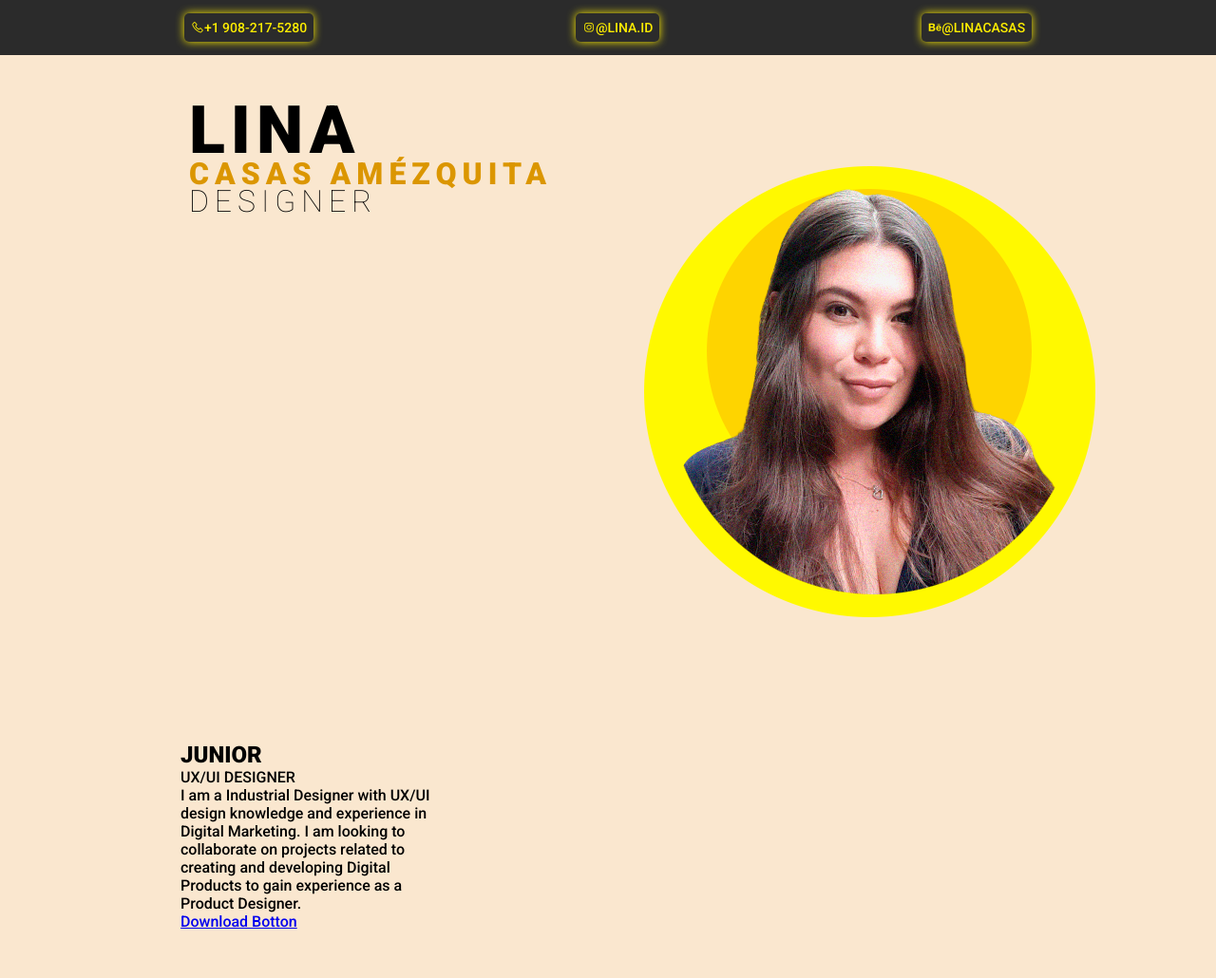
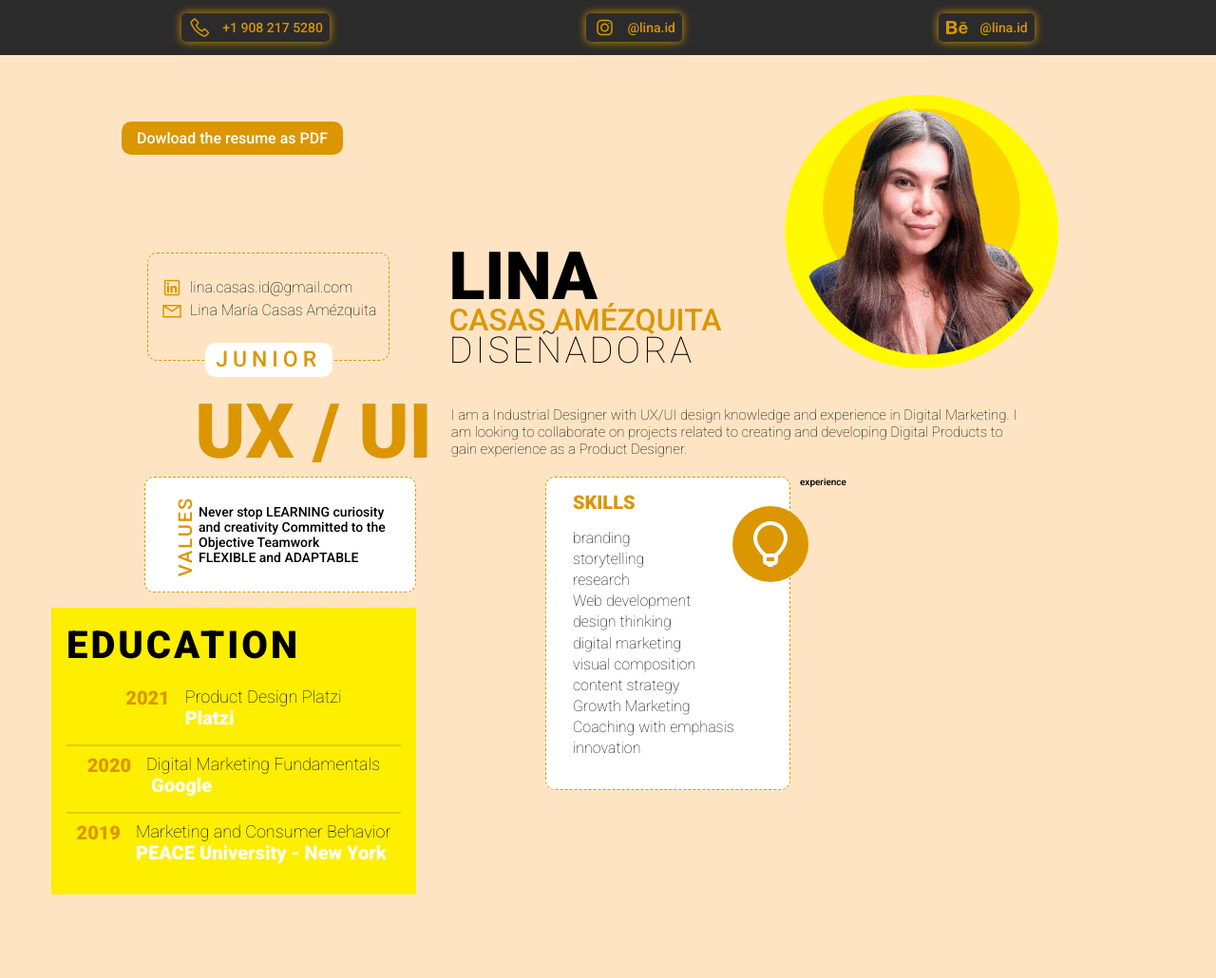
Before and after one commit to LinaCasas/LinaCasas, a plain HTML site: page Index.html in a window 1280 px wide. Shown: the whole page at 95% size. After the commit the page ends 982 px from the top, so only its background shows below. Drawn offline with nearby package versions, Linux system fonts and the light colour scheme.

Commit message:
add content to index and create styles

```diff
--- a/Index.html
+++ b/Index.html
@@ -1,62 +1,132 @@
 <!DOCTYPE html>
-<html lang="LinaCasas">
+<html lang="en">
 <head>
   <meta charset="UTF-8">
   <meta http-equiv="X-UA-Compatible" content="IE=edge">
   <meta name="viewport" content="width=device-width, initial-scale=1.0">
-    <title>LinaCasas.Designer</title>
   <link rel="stylesheet" href="https://maxst.icons8.com/vue-static/landings/line-awesome/line-awesome/1.3.0/css/line-awesome.min.css">
-    <link rel="styleSheet" href="style.css">
+  <link rel="stylesheet" href="./style.css">
   <link rel="preconnect" href="https://fonts.googleapis.com">
   <link rel="preconnect" href="https://fonts.gstatic.com" crossorigin>
   <link href="https://fonts.googleapis.com/css2?family=Roboto:wght@100;500;900&display=swap" rel="stylesheet">
-
+  <title>Lina Resume</title>
 </head>
-
 <body>
   <div class="social-header">
     <a href="#">
       <i class="las la-phone"></i>
-          +1 908-217-5280
+      +1 908 217 5280
     </a>
     <a href="#">
-          <i class="lab la-instagram"> </i>
-          @LINA.ID
+      <i class="lab la-instagram"></i>
+      @lina.id
     </a>
     <a href="#">
       <i class="lab la-behance"></i>
-          @LINACASAS
+      @lina.id
     </a>
   </div>
   <main class="main">
+    <a href="./lina_casas-resume.pdf" class="csv-download" download>
+      Dowload the resume as PDF
+    </a>
     <div class="main__header">
-          <div class="main__header-social"></div>
+      <div class="main__header-social">
+        <div class="main__header-social-contact">
+          <p class="main__header-social-contact-item">
+            <i class="lab la-linkedin"></i>
+            lina.casas.id@gmail.com
+          </p>
+          <p class="main__header-social-contact-item">
+            <i class="las la-envelope"></i>
+            Lina María Casas Amézquita
+          </p>
+        </div>
+      </div>
       <div class="main__header-name">
         <h1 class="name">
           <span class="first-name">Lina</span>
           <span class="last-name">Casas Amézquita</span>
-              <span class="role">DESIGNER</span>
+          <span class="role">Diseñadora</span>
         </h1>
-        </div class= "profile_profileImg">
-        <img src="./Images/Profile.png" alt="Lina Casas">
       </div>
-
-
-<div class="container">
-  <div class="Profile"> <H2>JUNIOR</H2>
-    <div class="Profile"> UX/UI DESIGNER
-    <div class="profile_container">
-      <div class="main__description"></div>
-        <p class="description _profile">
-          I am a Industrial  Designer with UX/UI design knowledge and experience in Digital Marketing. I am looking to collaborate on projects related to creating and developing  Digital Products to gain experience as a Product Designer.
-        </p>
-        <a href="./LINA CASAS UX DESIGNER.pdf" download="Resume.pdf"> Download Botton </a>
-      </main>
+      <div class="main__header-photo">
+        <div class="main__header-photo-container">
+          <img
+            src="./images/profile.png"
+            alt="Lina Casas profile image" />
         </div>
       </div>
     </div>
-
-
-
+    <div class="main__description"></div>
+  </main>
+  <section class="profile">
+    <div class="profile__title">
+      <h2>UX / UI</h2>
+    </div>
+    <div class="profile__description">
+      I am a Industrial  Designer with UX/UI design knowledge and experience in Digital Marketing. I am looking to collaborate on projects related to creating and developing  Digital Products to gain experience as a Product Designer.
+    </div>
+  </section>
+  <section class="content">
+    <div class="education">
+      <div class="values">
+        <p>Never stop LEARNING
+          curiosity and creativity
+          Committed to the Objective
+          Teamwork
+          FLEXIBLE and ADAPTABLE</p>
+      </div>
+      <div class="education-list">
+        <h3>Education</h3>
+        <div class="education-item">
+          <div class="date">2021</div>
+          <div class="item-description">
+            Product Design Platzi
+            <br>
+            <span>Platzi</span>
+          </div>
+        </div>
+        <hr class="item-divider">
+        <div class="education-item">
+          <div class="date">2020</div>
+          <div class="item-description">
+            Digital Marketing Fundamentals
+            <br>
+            <span> Google</span>
+          </div>
+        </div>
+        <hr class="item-divider">
+        <div class="education-item">
+          <div class="date">2019</div>
+          <div class="item-description">
+            Marketing and Consumer Behavior
+            <br>
+            <span> PEACE University - New York</span>
+          </div>
+        </div>
+      </div>
+    </div>
+    <div class="skills-tools">
+      <div class="skills">
+        <h3>Skills</h3>
+        <ul>
+          <li>branding</li>
+          <li>storytelling</li>
+          <li>research</li>
+          <li>Web development</li>
+          <li>design thinking</li>
+          <li>digital marketing</li>
+          <li>visual composition</li>
+          <li>content strategy</li>
+          <li>Growth Marketing</li>
+          <li>Coaching with emphasis</li>
+          <li>innovation</li>
+        </ul>
+        <i class="las la-lightbulb"></i>
+      </div>
+    </div>
+    <div class="experience">experience</div>
+  </section>
 </body>
 </html>
--- a/style.css
+++ b/style.css
@@ -1,50 +1,83 @@
-@import url('https://fonts.googleapis.com/css2?family=Bebas+Neue&display=swap');
-@import url('https://fonts.googleapis.com/css2?family=Bebas+Neue&family=Roboto:wght@100;500&display=swap');
+:root{
+  --color-primary: #DB9600;
+  --color-primary-dark: #ab8430;
+  --color-secondary: #FEEE00;
+  --color-third: #2b2b2b;
+  --text-color: #DB9600;
+  --bg-color: bisque;
+  --max-width: 1000px;
+}
 
-*{
-    padding: 0;
-    margin: 0;
-    box-sizing: border-box;
-}
-:root{
-    --color-primary: #FEEE00;
-    --color-secondary: #2b2b2b;
-    --text-color: #DB9600;
-}
 body, html {
   box-sizing: border-box;
   margin: 0;
   font-size: 10px;
   font-family: 'Roboto', sans-serif;
+  background-color: var(--bg-color);
+  padding-bottom: 2em;
 }
 
+/* SOCIAL HEADER */
 .social-header {
   display: flex;
   justify-content: space-around;
   padding: 1em 4em;
-    background-color: var(--color-secondary);
+  background-color: var(--color-third);
   color: var(--color-primary);
   font-size: 1.4rem;
 }
+
 .social-header > a {
   text-decoration: none;
   color: var(--color-primary);
-    padding: .5em;
+  padding: .2em .5em;
   display: flex;
   align-items: center;
   border-radius: 5px;
   box-shadow: 0 0 10px var(--color-primary);
 }
+
+.social-header > a > i {
+  font-size: 24px;
+  padding-right: .5em;
+}
+
+/*  MAIN  */
+
 .main {
-    background-color: rgb(250, 231, 207);
   font-size: 1.6rem;
+  position: relative;
+}
+
+.csv-download {
+  position: absolute;
+  top: 20%;
+  left: 10%;
+  text-decoration: none;
+  color: white;
+  padding: 0.5em 1em;
+  background-color: var(--color-primary);
+  border-radius: 10px;
+  transition: all .2s ease-in;
+}
+
+.csv-download:hover {
+  background-color: var(--color-primary-dark);
+
 }
 
 .main__header {
   display: flex;
   justify-content: space-around;
-    align-content: flex-end;
-    padding: 3em 4em;
+  padding: 0em 2em;
+  gap: 2em;
+  max-width: var(--max-width);
+  margin: auto;
+  align-items: center;
+}
+
+.main__header-name {
+  align-self: flex-end;
 }
 
 .main__header-name h1.name span {
@@ -56,25 +89,202 @@ body, html {
 
 .main__header-name h1.name span.first-name {
   font-size: 7rem;
-    letter-spacing: 6px;
 }
 .main__header-name h1.name span.last-name {
-    font-weight: 100, bold;
-    letter-spacing: 6px;
+  font-weight: 500;
   color: var(--text-color)
 }
 .main__header-name h1.name span.role {
-    font-weight: 70;
-    font-size: 0.5 em;
-    letter-spacing: 6px;
+  font-weight: 100;
+  font-size: 1.2em;
+  letter-spacing: 3px;
 }
-  .container{
-    max-width: 1000px;
-    width: 90%;
-    margin: 0 auto;
-    display: grid;
-    padding: 5rem;
-    grid-template-columns: 1fr 1fr 1fr;
-    gap: 4rem;
+
+.main__header-photo-container > img {
+  display: block;
+  width: auto;
+  max-height: 350px;
+}
+
+.main__header-social-contact {
+  padding: 1.5em 0.8em 2.5em;
+  border: 1px dashed var(--text-color);
+  position: relative;
+  border-radius: 10px;
+  transform: translateY(90px);
 
 }
+
+.main__header-social-contact::after {
+  content: "JUNIOR";
+  display: block;
+  background-color: white;
+  position: absolute;
+  bottom: -0.8em;
+  left: 50%;
+  transform: translateX(-50%);
+  padding: 0.2em 0.5em;
+  border-radius: 10px;
+  color: var(--text-color);
+  font-size: 2.3rem;
+  letter-spacing: 5px;
+}
+
+.main__header-social-contact-item {
+  font-weight: 100;
+  margin: 0;
+  display: flex;
+  align-items: center;
+}
+
+.main__header-social-contact-item > .las,
+.main__header-social-contact-item > .lab {
+  font-weight: 500;
+  font-size: 24px;
+  color: var(--text-color);
+  margin-right: .3em;
+}
+
+/* PROFILE SECTION */
+.profile {
+  margin: auto;
+  display: flex;
+  align-items: center;
+  justify-content: center;
+  max-width: var(--max-width);
+  gap: 2em;
+}
+
+.profile__title > h2 {
+  color: var(--text-color);
+  font-size: 8rem;
+  margin: 0;
+}
+
+.profile__description {
+  width: 60%;
+  font-size: 1.5rem;
+  font-weight: 100;
+}
+
+
+/* CONTENT */
+
+.content {
+  display: flex;
+  justify-content: center;
+  gap: 1em;
+}
+
+.content > div {
+  width: 30%;
+  display: flex;
+  flex-direction: column;
+}
+
+.education > .values,
+.skills-tools > .skills {
+  background: white;
+  position: relative;
+  padding: 1em 2em;
+  border: 1px dashed var(--color-primary);
+  border-radius: 10px;
+  width: 200px;
+  font-size: 1.4rem;
+  align-self: flex-end;
+}
+
+.education > .values {
+  padding-left: 4em;
+}
+
+.education > .values::before {
+  content: "VALUES";
+  color: var(--text-color);
+  position: absolute;
+  font-size: 2rem;
+  left: 0;
+  transform: rotate(-90deg);
+  top: 50px;
+  letter-spacing: 2px;
+}
+
+.skills-tools > .skills > h3 {
+  margin: 0;
+  text-transform: uppercase;
+  color: var(--text-color);
+  font-size: 2rem;
+}
+
+.skills-tools > .skills ul {
+  list-style: none;
+  padding: 0;
+  font-weight: 100;
+  font-size: 1.6rem;
+}
+
+.skills-tools > .skills ul > li {
+  padding-bottom: .2em;
+}
+
+.skills {
+  position: relative;
+}
+
+.skills i.las {
+  position: absolute;
+  width: 80px;
+  height: 80px;
+  font-weight: 100;
+  background-color: var(--color-primary);
+  color: white;
+  font-size: 64px;
+  display: flex;
+  justify-content: center;
+  align-items: center;
+  top: 30px;
+  right: -20px;
+  border-radius: 50%;
+}
+
+.education-list {
+  font-size: 1.6rem;
+  margin-top: 1em;
+  padding: 1em;
+  background-color: var(--color-secondary);
+}
+
+.education-list > h3 {
+  font-size: 2.5em;
+  letter-spacing: 3px;
+  text-transform: uppercase;
+  margin: 0 0 .5em;
+}
+
+.education-list > .education-item {
+  display: flex;
+  justify-content: center;
+  gap: 1em;
+  margin-bottom: 1em;
+}
+
+.education-list > .education-item > .date {
+  color: var(--text-color);
+  font-weight: 900;
+  font-size: 2rem;
+}
+
+.education-list > .education-item > .item-description {
+  font-size: 1.8rem;
+  font-weight: 100;
+}
+
+.education-list > .education-item > .item-description > span {
+  font-size: 2rem;
+  color: white;
+  font-weight: 900;
+}
+
+.item-divider {
+  border: 1px solid rgba(170, 131, 48, .3);
+}
```
Also changed, not shown: 2 other files. Lines whose indentation alone changed are shown as unchanged.
